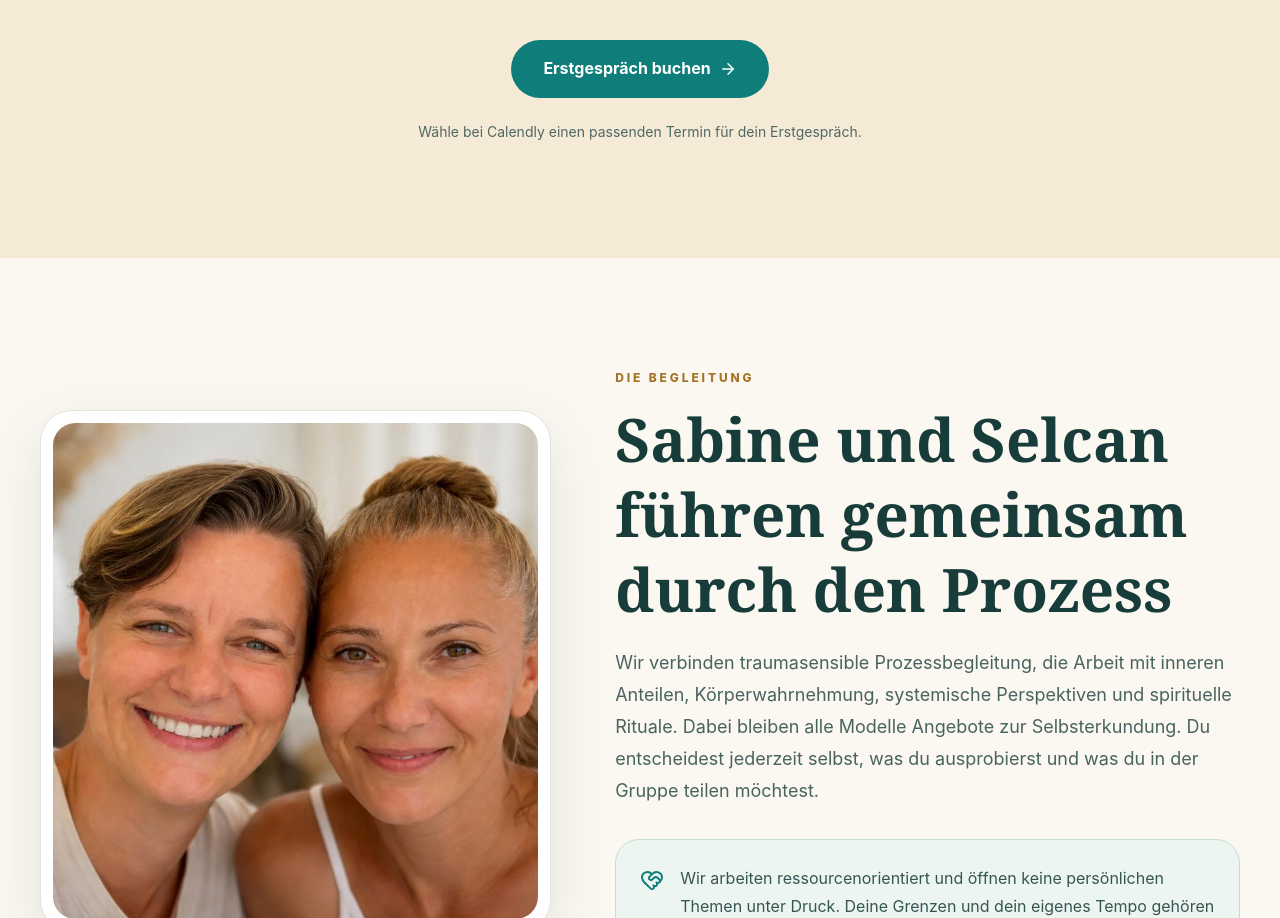
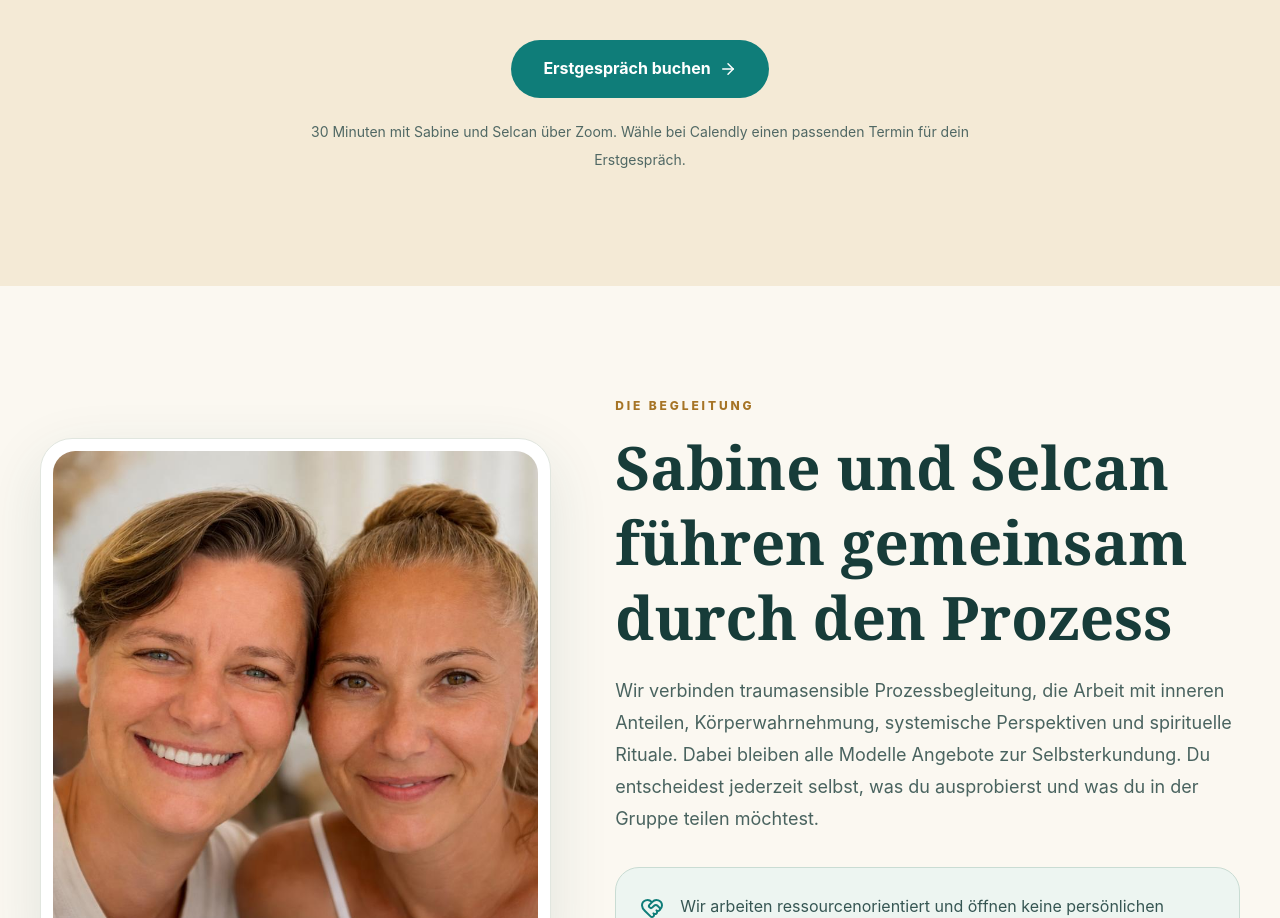
Before and after one commit to Enis1109/spirithealing, a React (Vite) app: page /13-wochen-programm in a window 1280 px wide. Shown: the part 9462-10380 px from the top of the page. Built offline with nearby package versions, Linux system fonts and the light colour scheme; no server answers.

Commit message:
Use shared 30-minute Zoom introductory call for both hosts (#56)

```diff
--- a/src/sections/Zepter13.jsx
+++ b/src/sections/Zepter13.jsx
@@ -9,7 +9,7 @@ import {
   HeartHandshake,
 } from "lucide-react"
 
-const introCallUrl = "https://calendly.com/spirit-healing/erstgespraech-13-wochen-programm"
+const introCallUrl = "https://calendly.com/d/dt8n-hrk-ftm/gemeinsames-erstgesprach-zum-13-wochen-programm"
 
 const recurringScenes = [
   "Du sagst Ja, obwohl in dir längst ein Nein lebt.",
@@ -270,7 +270,7 @@ export const Zepter13 = () => {
           />
           <div className="mx-auto mt-9 max-w-2xl text-center">
             <a href={introCallUrl} target="_blank" rel="noopener noreferrer" className="inline-flex min-h-12 items-center justify-center gap-2 rounded-full bg-[#0f7d79] px-8 py-4 font-bold text-white transition hover:bg-[#075a57]">Erstgespräch buchen <ArrowRight size={18} /></a>
-            <p className="mt-5 text-sm leading-7 text-[#506864]">Wähle bei Calendly einen passenden Termin für dein Erstgespräch.</p>
+            <p className="mt-5 text-sm leading-7 text-[#506864]">30 Minuten mit Sabine und Selcan über Zoom. Wähle bei Calendly einen passenden Termin für dein Erstgespräch.</p>
           </div>
         </div>
       </section>
```
